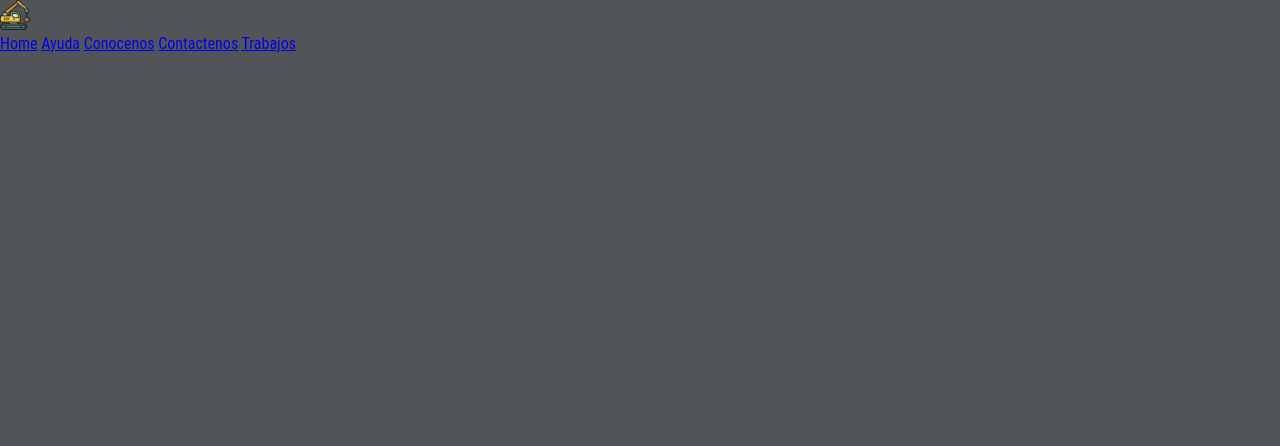
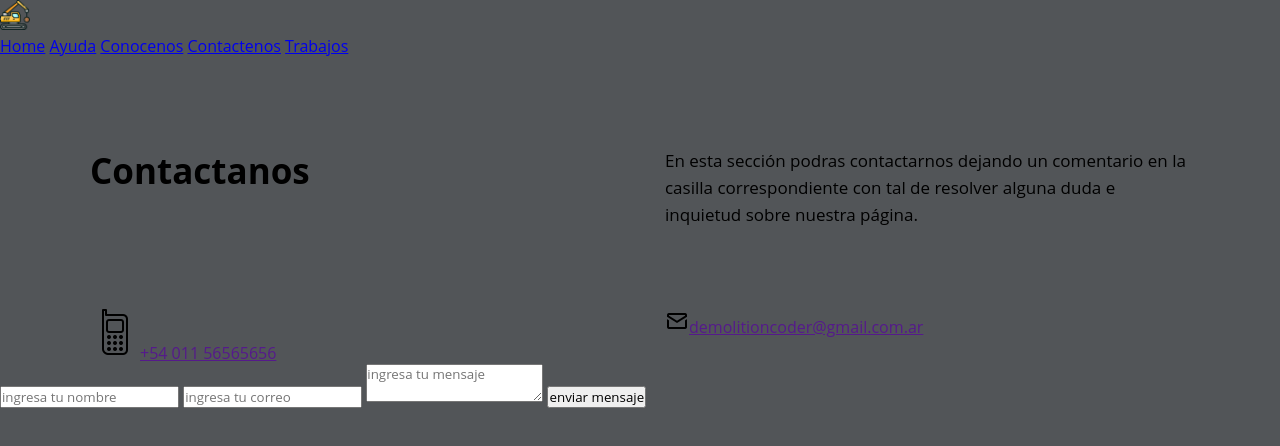
Before and after one commit to Lautaro-Nahuel-Benitez/Demolicion, a plain HTML site: page page/contactenos.html in a window 1280 px wide. Drawn offline with nearby package versions, Linux system fonts and the light colour scheme; files that its build step writes are made by us from their sources; a web font is replaced by a local one.

Commit message:
nuevo commit

```diff
--- a/page/contactenos.html
+++ b/page/contactenos.html
@@ -7,15 +7,13 @@
     <link href="https: //fonts.googleapis.com/css2? family= Roboto+Condensado & display=swap" rel="stylesheet">
     <title>Demolition</title>
 
-    <body>
+
     <header>
-
         <!-- LOGO -->
-
         <a href="../index.html"><img src="../img/favicon.png.png" width="30px" alt=""></a>
 
+
     <!-- NAV -->
-
     <nav>
         <a href="../index.html">Home</a>
         <a href="../page/ayuda.html">Ayuda</a>
@@ -23,6 +21,27 @@
         <a href="../page/contactenos.html">Contactenos</a>
         <a href="../page/trabajos.html">Trabajos</a>
     </nav>
+    </header>
 
-        </header>
+    <body>
+<div class="container-form">
+    <h2>Contactanos</h2>
+    <p>En esta sección podras contactarnos dejando un comentario en la casilla correspondiente con tal de resolver alguna duda e inquietud sobre nuestra página.</p>
+    <a href=""><img src="../img/inconphone.png" alt="">+54 011 56565656</a>
+<a href=""><img src="../img/correoicon.png" alt="">demolitioncoder@gmail.com.ar</a>
+</div>
+
+<div>
+
+<form action="#" autocomplete="off">
+<input type="text" name="nombre"
+placeholder="ingresa tu nombre"
+class="campo">
+<input type="email" name="email"
+placeholder="ingresa tu correo" class="campo">
+ <textarea name="mensaje" placeholder="ingresa tu mensaje"></textarea>
+<input type="submit" name="enviar" value="enviar mensaje" class="btn-enviar">
+</form>
+
+</div>
 </body>
--- a/sass/estilos.scss
+++ b/sass/estilos.scss
@@ -24,7 +24,6 @@ main{
 }
 
 /* SECTION 1 */
-
 .section_1{
 background: url(../img/fondo.jpeg);
 background-repeat: no-repeat;
@@ -34,84 +33,63 @@ background-size: cover;
 height: 100vh;
 }
 
-/* HEADER */
+/* HEADER anidación*/
 .header{
     background-color: var(--color-header);
     display: flex;
     width: 100%;
     height: 75px;
     border-bottom: solid 2px var(--color-header-borde);
-
-}
-
     .header_logo{
         width: 30%;
     }
-
-.logo{
-    object-fit: cover;
-    height: 70px;
-    padding: 1px 1px;
-}
-
     .nav{
         width: 70%;
         display: flex;
         justify-content: end;
         align-items: center;
         padding-right: 50px;
+    }
+}
 
-}
 
 .link{
     text-decoration: none;
     color: var(--color-2);
     margin: 1% 3%;
     font-size: 1.2em;
-
-}
     .link:hover{
         color: rgb(238, 0, 0);
     }
+}
 
-/* BANNER */
+/* BANNER anidación*/
 .banner{
-
 width: 100%;
 height: 100%;
 justify-content: center;
 align-items: center;
 height: calc(100vh - 75px);
 display: flex;
-}
-
 .banner_text{
-
     width: 60%;
     display: flex;
     flex-direction: column;
     justify-content: center;
     align-items: center;
-
 }
-
 .banner_title-1{
     font-size: 3em;
     background-color: #7fe72a6d;
     line-height: 1;
-
 }
-
-
 .banner_title-2{
     font-size: 2em;
     color: var(--color-2);
 }
-
 .text{
     font-size: 1.5em;
     color: var(--color-2);
-
 }
 .banner_link{
     width: 25%;
@@ -124,6 +102,8 @@ display: flex;
     font-size: 1.2em;
     border-radius: 50px;
 }
+}
+
 
 
 /* MOBILE */
@@ -132,3 +112,4 @@ display: flex;
         font-size: 7px
     }
 }
+@import "page/contactenos"
--- /dev/null
+++ b/sass/page/_contactenos.scss
@@ -0,0 +1,33 @@
+
+
+*{
+    margin: 0;
+    padding: 0%;
+    box-sizing: border-box;
+    font-family: 'Open Sans', sans-serif;
+
+}
+
+.container-form{
+    width: 100%;
+    max-width: 1100px;
+    margin:auto;
+    display: grid;
+    grid-template-columns: repeat(2,1fr);
+grid-gap: 50px;
+margin-top: 90px;
+}
+
+.container-form h2{
+    margin-bottom: 15px;
+    font-size: 35px;
+}
+
+.container-form p{
+    font-size: 17px;
+    line-height: 1.6;
+    margin-bottom: 30px;
+}
+
+
+// NO SE ME GUARDA LA CONFIGURACIÓN Y QUEDA TOTALMENTE IGUAL Y SIN COLOR.
```
Also changed, not shown: index.html (+2 -1 lines), css/estilos.css, img/correoicon.png (added), img/inconphone.png (added), 1 other file. Lines whose indentation alone changed are shown as unchanged.
